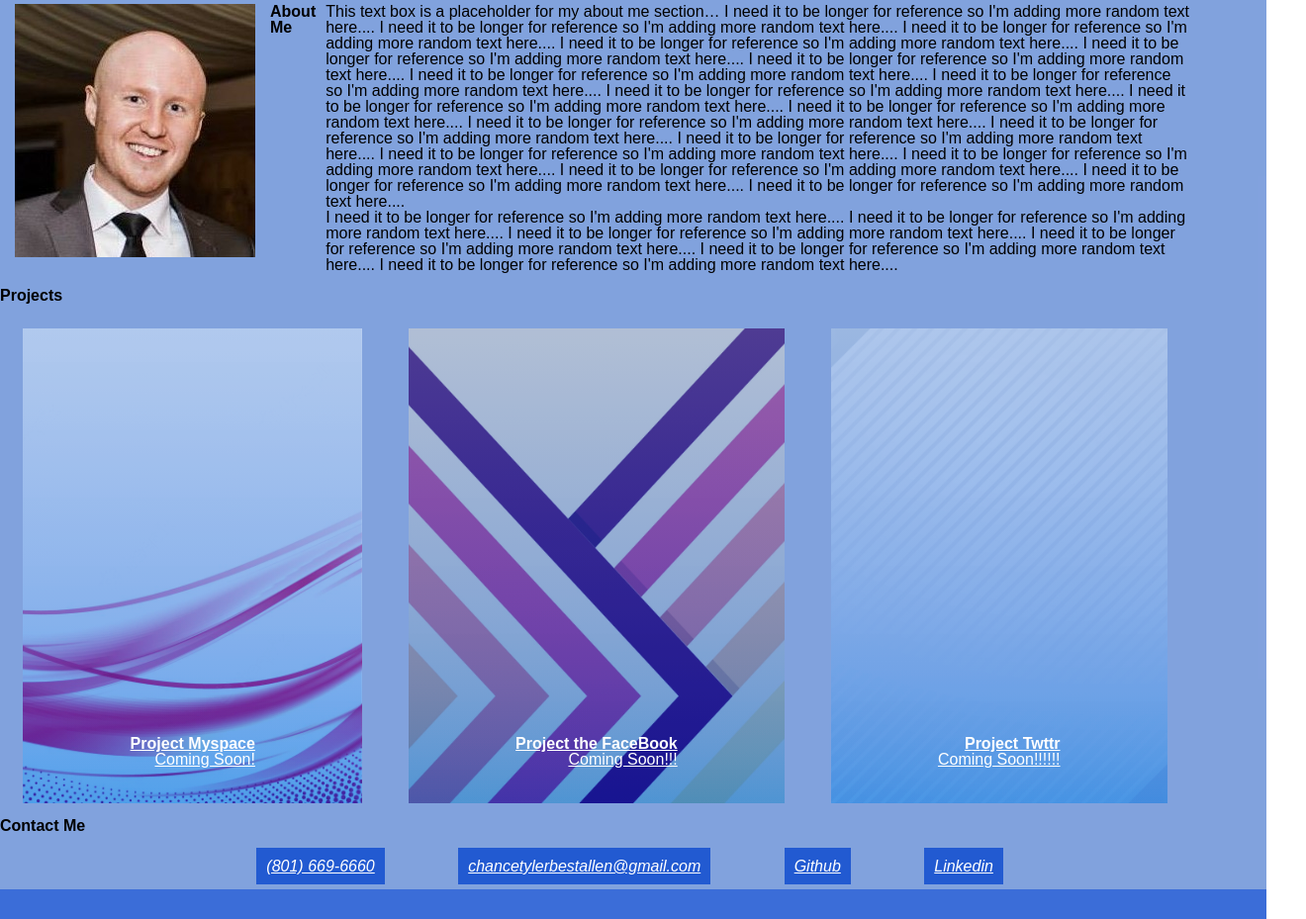
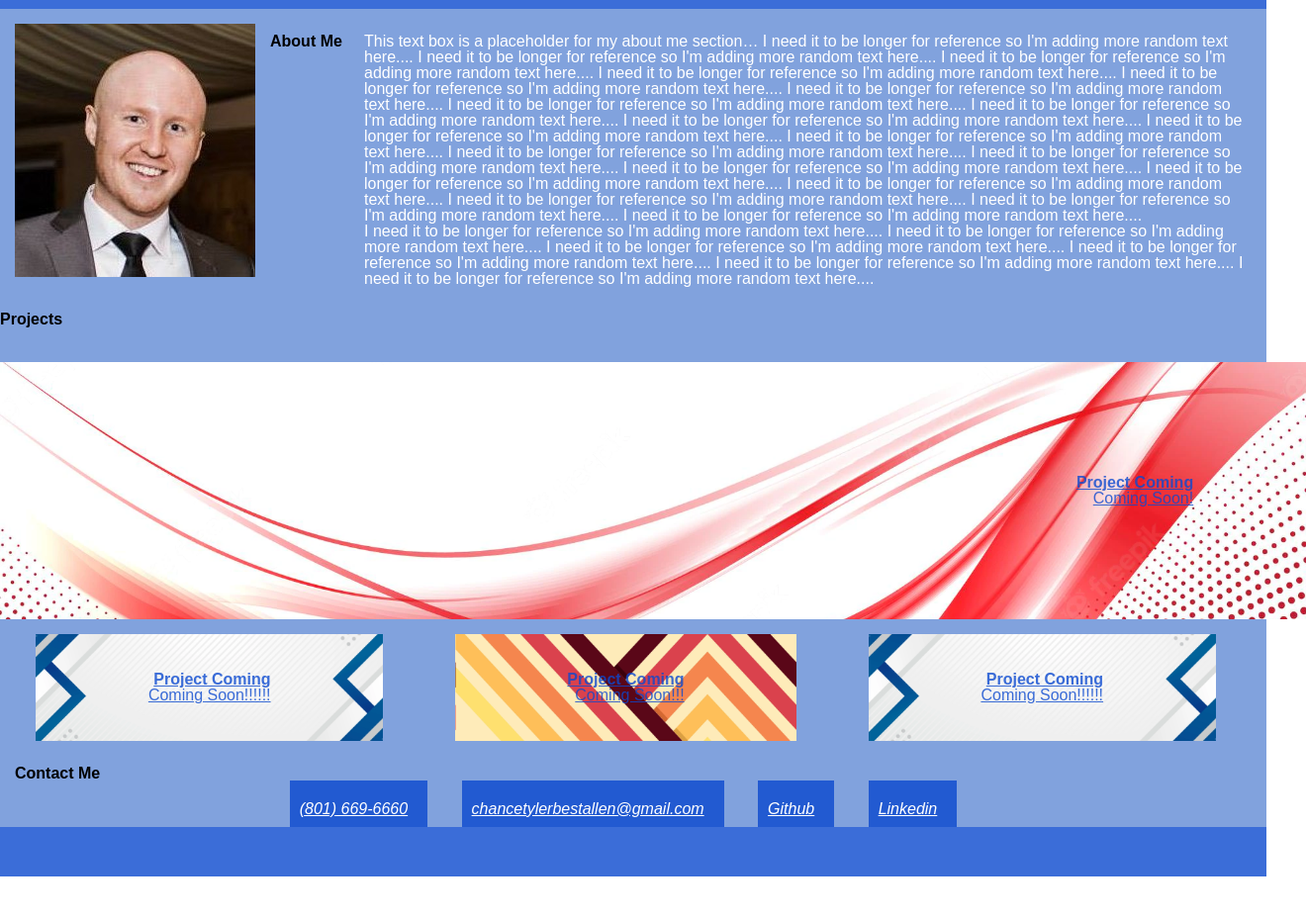
Before and after one commit to Chance0018/Challenge2CSS, a plain HTML site: page index.html in a window 1280 px wide. Shown: the part 77-1006 px from the top of the page at 99% size, 1320 px wide, since content can reach past the window. After the commit the page ends 963 px from the top, so only its background shows below. Drawn offline with Linux system fonts and the light colour scheme.

Commit message:
added css styling

```diff
--- a/assets/CSS/style.css
+++ b/assets/CSS/style.css
@@ -10,7 +10,7 @@
 }
 
 header {
-  padding: 15px 6% 15px 0;
+  padding: 25px 15px 25px 0;
   display: flex;
   flex-direction: row;
   justify-content: space-between;
@@ -22,12 +22,13 @@ header {
 }
 
 footer {
-    padding: 15px 6% 15px 0;
+    padding: 25px 50px 25px 0;
     background-color: var(--main);
     color: var(--white);
     width: 100%;
     display: block;
     place-content: center;
+    margin-bottom: 25px;
 }
 
 
@@ -40,6 +41,13 @@ h2 {
     margin: 0 10px 10px 0;
     display: flex;
     align-items: flex-start;
+    min-width: 85px;
+    font-weight: bolder;
+
+}
+
+p {
+    color: var(--white);
 }
 
 address a {
@@ -64,7 +72,11 @@ a {
 }
 
 a:hover {
-    color: var(--main);
+    color: var(--secondary);
+}
+
+.contactme a:hover {
+    background-color: var(--white);
 }
 
 .banner {
@@ -76,8 +88,13 @@ a:hover {
     display: inline;
 }
 
+.contactme a {
+    margin: 20px 20px 10px 10px;
+    padding: 20px 20px 10px 10px;
+}
+
 .contact-info {
-  padding: 15px 6% 15px 0;
+  padding: 25px 25px 25px 0;
   display: flex;
   flex-direction: row;
   justify-content: space-around;
@@ -85,12 +102,12 @@ a:hover {
   align-items: flex-start;
 }
 
-.contactme a {
-    margin: 0 0 70px 70px;
+.contactme h2  {
+    margin-left: 15px;
 }
 
 .about-section {
-  padding: 15px 6% 15px 0;
+  padding: 25px 15px 25px 0;
   display: flex;
   flex-direction: row;
   justify-content: space-around;
@@ -99,7 +116,7 @@ a:hover {
 }
 
 .project-flex {
-  padding: 15px 6% 15px 0;
+  padding: 25px 15px 25px 0;
   display: flex;
   flex-direction: row;
   justify-content: space-around;
@@ -108,12 +125,40 @@ a:hover {
 }
 
 .default1 {
+    background-image: url("../images/default1.webp");
+    background-size: cover;
+    background-position: center;
+    min-width: 165vh;
+    color: var(--main);
+    padding: 9% 9%;
+    display: flex;
+    justify-content: flex-end;
+    align-items: flex-end;
+    text-align: right;
+    margin-bottom: 15px;
+}
+
+.default1:hover {
     background-image: url("../images/default1.webp"), linear-gradient(180deg, var(--secondary) 0%, var(--main) 100%);
     background-size: cover;
     background-position: center;
     background-blend-mode: soft-light;
-    min-height: 60vh;
+    min-width: 165vh;
     color: var(--white);
+    padding: 9% 9%;
+    display: flex;
+    justify-content: flex-end;
+    align-items: flex-end;
+    text-align: right;
+    margin-bottom: 15px;
+}
+
+.default2 {
+    background-image: url("../images/default2.webp");
+    background-size: cover;
+    background-position: center;
+    min-width: auto;
+    color: var(--main);
     padding: 3% 9%;
     display: flex;
     justify-content: flex-end;
@@ -121,12 +166,12 @@ a:hover {
     text-align: right;
 }
 
-.default2 {
+.default2:hover {
     background-image: url("../images/default2.webp"), linear-gradient(180deg, var(--secondary) 0%, var(--main) 100%);
     background-size: cover;
     background-position: center;
     background-blend-mode: soft-light;
-    min-height: 60vh;
+    min-width: auto;
     color: var(--white);
     padding: 3% 9%;
     display: flex;
@@ -136,11 +181,24 @@ a:hover {
 }
 
 .default3 {
+    background-image: url("../images/default3.webp");
+    background-size: cover;
+    background-position: center;
+    min-width: auto;
+    color: var(--main);
+    padding: 3% 9%;
+    display: flex;
+    justify-content: flex-end;
+    align-items: flex-end;
+    text-align: right;
+}
+
+.default3:hover {
     background-image: url("../images/default3.webp"), linear-gradient(180deg, var(--secondary) 0%, var(--main) 100%);
     background-size: cover;
     background-position: center;
     background-blend-mode: soft-light;
-    min-height: 60vh;
+    min-width: auto;
     color: var(--white);
     padding: 3% 9%;
     display: flex;
@@ -148,3 +206,32 @@ a:hover {
     align-items: flex-end;
     text-align: right;
 }
+
+@media screen and (max-width: 922px) {
+
+    }
+
+@media screen and (max-width: 768px) {
+    .banner {
+        display: Block;
+        padding: 15px;
+    }
+    .default1 {
+        min-width: 50vh;
+    }
+    }
+
+@media screen and (max-width: 420px) {
+    .default1 {
+        min-width: auto;
+    }
+    }
+    .contact-info {
+        padding: 10px 10px 10px 0;
+        display: flex;
+        flex-direction: column;
+        justify-content: center;
+        flex-wrap: wrap;
+        align-items: center;
+        margin: 0 0 0 0;
+    }
--- a/index.html
+++ b/index.html
@@ -41,19 +41,25 @@
 
                 <a href="#" class="default1">
                     <div>
-                        <h3>Project Myspace</h3>
+                        <h3>Project Coming</h3>
                         <span>Coming Soon!</span>
+                    </div>
+                </a>
+                <a href="#" class="default3">
+                    <div>
+                        <h3>Project Coming</h3>
+                        <span>Coming Soon!!!!!!</span>
                     </div>
                 </a>
                 <a href="#" class="default2">
                     <div>
-                        <h3>Project the FaceBook</h3>
+                        <h3>Project Coming</h3>
                         <span>Coming Soon!!!</span>
                     </div>
                 </a>
                 <a href="#" class="default3">
                     <div>
-                        <h3>Project Twttr</h3>
+                        <h3>Project Coming</h3>
                         <span>Coming Soon!!!!!!</span>
                     </div>
                 </a>
```
